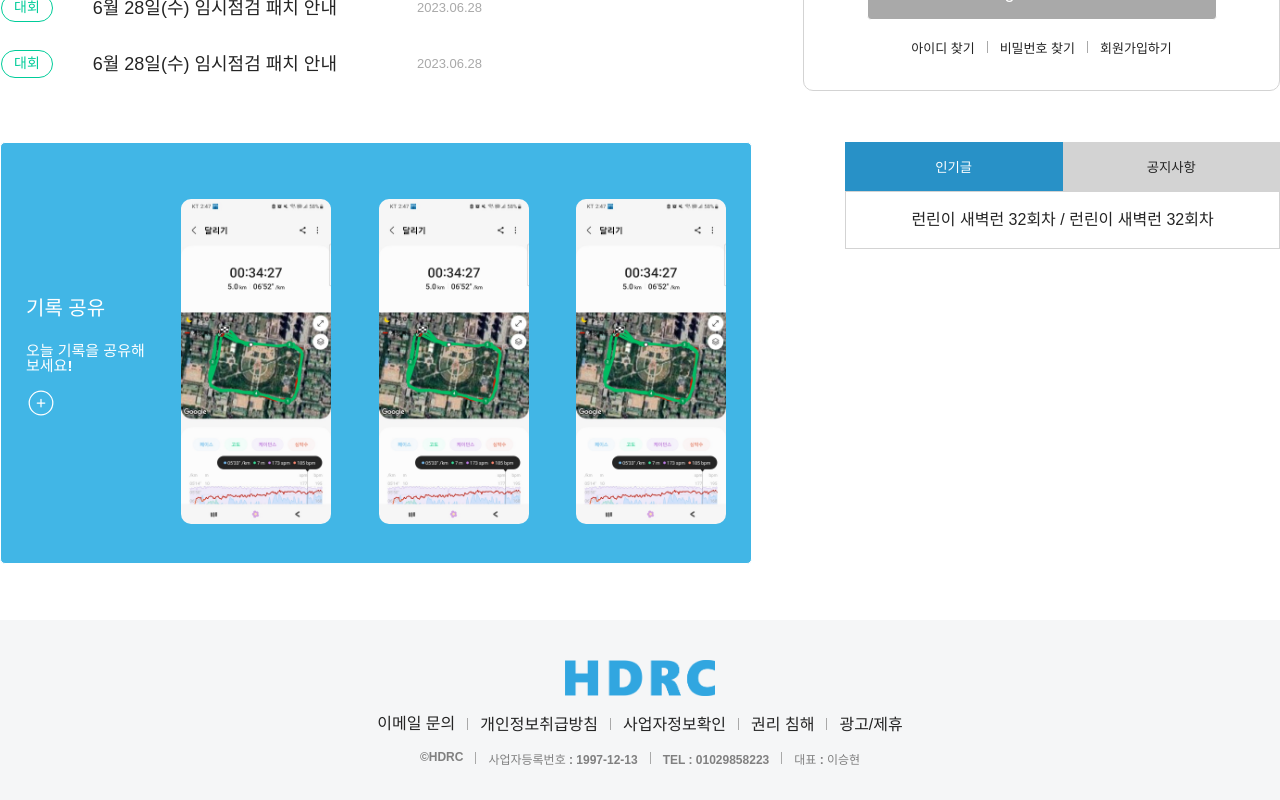
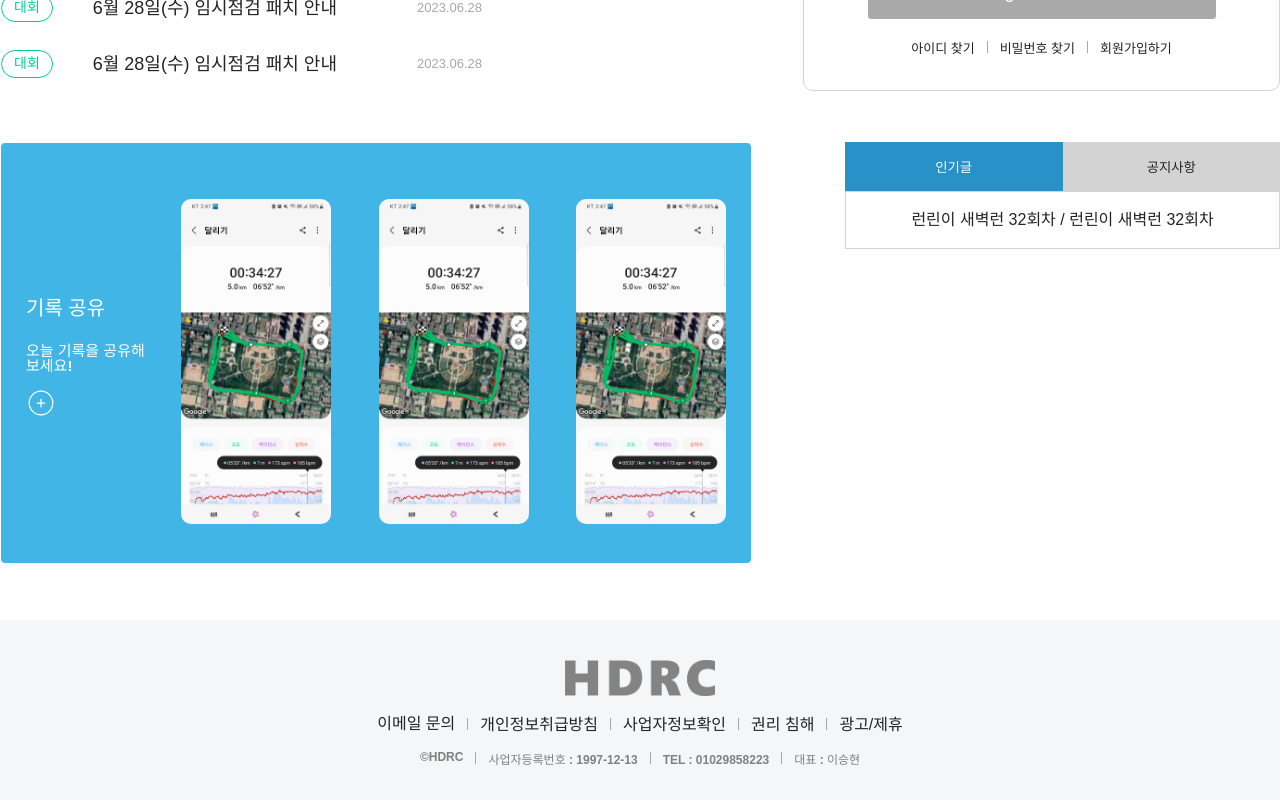
Before and after one commit to leesh2985/Portfolio00, a React (Vite) app: page / in a window 1280 px wide. Shown: the part 810-1610 px from the top of the page. Built offline with nearby package versions, Linux system fonts and the light colour scheme.

Commit message:
이미지 수정

```diff
--- a/src/Footer.tsx
+++ b/src/Footer.tsx
@@ -4,7 +4,7 @@ export default function Footer() {
   return (
     <FooterContainer>
       <FooterLogo>
-        <LogoImg src="/img/logo.png" alt="로고" />
+        <LogoImg src="/img/footerlogo.png" alt="로고" />
       </FooterLogo>
       <InfoTab>
         <InfoItems>이메일 문의</InfoItems>
@@ -24,12 +24,13 @@ export default function Footer() {
 }
 
 const FooterContainer = styled.div`
+  width: 100%;
   background-color: #f5f6f7;
   height: 180px;
 `;
 const FooterLogo = styled.div`
   padding-top: 40px;
-  max-width: 1280px;
+  max-width: 1380px;
   margin: 0 auto;
   cursor: pointer;
 `;
@@ -39,7 +40,7 @@ const LogoImg = styled.img`
 `;
 
 const InfoTab = styled.ul`
-  max-width: 1280px;
+  max-width: 1380px;
   margin: 0 auto;
   display: flex;
   justify-content: center;
@@ -65,7 +66,7 @@ const InfoItems = styled.li`
 `;
 
 const MiniText = styled.ul`
-  max-width: 1280px;
+  max-width: 1380px;
   margin: 0 auto;
   display: flex;
   justify-content: center;
```
